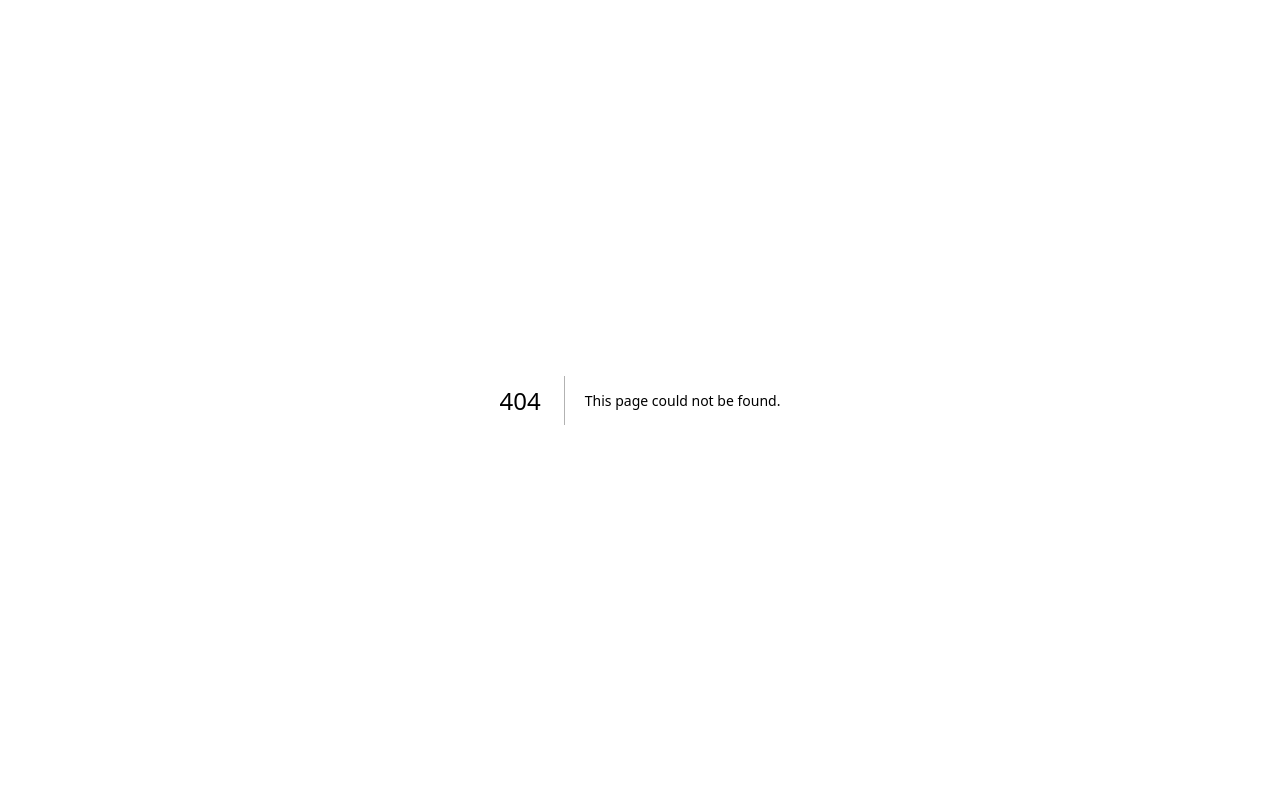
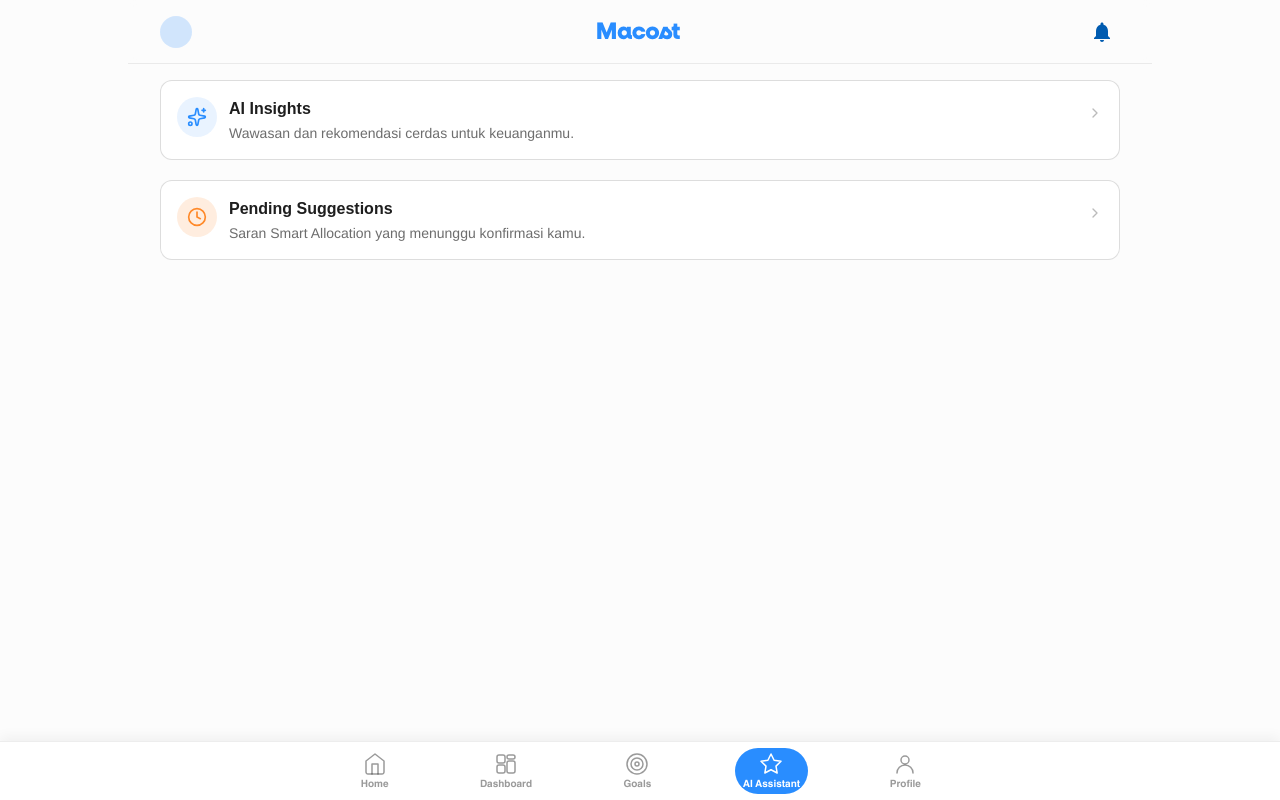
Before and after one commit to hidnira-lab/macost, a Next.js app in the folder apps/web/: page /ai in a window 1280 px wide. Before the commit this address had no page. Built offline with nearby package versions, Linux system fonts and the light colour scheme.

Commit message:
fix(ui): improve phase 2 UX consistency

```diff
--- /dev/null
+++ b/apps/web/app/ai/page.tsx
@@ -0,0 +1,114 @@
+'use client'
+
+import { useRouter } from 'next/navigation'
+import BottomNav from '@/components/BottomNav'
+import { Sparkles, Clock, ChevronRight } from 'lucide-react'
+
+export default function AiAssistantPage() {
+  const router = useRouter()
+
+  return (
+    <div className="min-h-screen" style={{ backgroundColor: '#fcfcfc' }}>
+      <div className="mx-auto w-full px-4 md:max-w-2xl md:px-6 lg:max-w-5xl lg:px-8 pb-28 md:pb-32 lg:pb-32">
+        {/* ── Header ── */}
+        <header className="sticky top-0 z-10 -mx-4 flex h-16 items-center justify-between border-b border-[rgba(30,30,30,0.08)] bg-[rgba(252,252,252,0.8)] px-4 backdrop-blur-[6px] md:-mx-6 md:px-6 lg:-mx-8 lg:px-8">
+          <div className="h-8 w-8 shrink-0 rounded-full bg-[rgba(41,141,255,0.2)]" />
+          <h1 className="font-display text-2xl font-extrabold tracking-tight text-[#298dff]">
+            Macost
+          </h1>
+          <button
+            className="flex h-9 w-9 items-center justify-center rounded-full transition-colors hover:bg-[rgba(30,30,30,0.05)]"
+            aria-label="Notifikasi"
+          >
+            <svg width="16" height="20" viewBox="0 0 16 20" fill="none" xmlns="http://www.w3.org/2000/svg">
+              <path d="M8 20C9.1 20 10 19.1 10 18H6C6 19.1 6.9 20 8 20ZM14 14V9C14 5.93 12.36 3.36 9.5 2.68V2C9.5 1.17 8.83 0.5 8 0.5C7.17 0.5 6.5 1.17 6.5 2V2.68C3.64 3.36 2 5.92 2 9V14L0 16V17H16V16L14 14Z" fill="#005BB0" />
+            </svg>
+          </button>
+        </header>
+
+        {/* ── AI Insights Card ── */}
+        <div
+          className="rounded-xl overflow-hidden mb-5 mt-4 cursor-pointer transition-shadow hover:shadow-md"
+          style={{
+            backgroundColor: '#ffffff',
+            border: '1px solid rgba(30,30,30,0.15)',
+          }}
+          onClick={() => {
+            // Placeholder — AI Insights akan diimplementasikan kemudian
+          }}
+        >
+          <div className="px-4 pt-4 pb-4">
+            <div className="flex items-start gap-3">
+              <div
+                className="w-10 h-10 rounded-full flex items-center justify-center shrink-0"
+                style={{ backgroundColor: 'rgba(41,141,255,0.1)' }}
+              >
+                <Sparkles className="w-5 h-5" style={{ color: '#298dff' }} />
+              </div>
+              <div className="flex-1 min-w-0">
+                <p
+                  className="text-base font-semibold"
+                  style={{ fontFamily: "'Neulis', sans-serif", color: '#1e1e1e' }}
+                >
+                  AI Insights
+                </p>
+                <p
+                  className="text-sm mt-0.5"
+                  style={{ fontFamily: 'Helvetica, sans-serif', color: 'rgba(30,30,30,0.65)' }}
+                >
+                  Wawasan dan rekomendasi cerdas untuk keuanganmu.
+                </p>
+              </div>
+              <ChevronRight
+                className="w-4 h-4 shrink-0 mt-2"
+                style={{ color: 'rgba(30,30,30,0.3)' }}
+              />
+            </div>
+          </div>
+        </div>
+
+        {/* ── Pending Suggestions Card ── */}
+        <div
+          className="rounded-xl overflow-hidden cursor-pointer transition-shadow hover:shadow-md"
+          style={{
+            backgroundColor: '#ffffff',
+            border: '1px solid rgba(30,30,30,0.15)',
+          }}
+          onClick={() => router.push('/allocations/pending')}
+        >
+          <div className="px-4 pt-4 pb-4">
+            <div className="flex items-start gap-3">
+              <div
+                className="w-10 h-10 rounded-full flex items-center justify-center shrink-0"
+                style={{ backgroundColor: 'rgba(255,137,41,0.15)' }}
+              >
+                <Clock className="w-5 h-5" style={{ color: '#ff8929' }} />
+              </div>
+              <div className="flex-1 min-w-0">
+                <p
+                  className="text-base font-semibold"
+                  style={{ fontFamily: "'Neulis', sans-serif", color: '#1e1e1e' }}
+                >
+                  Pending Suggestions
+                </p>
+                <p
+                  className="text-sm mt-0.5"
+                  style={{ fontFamily: 'Helvetica, sans-serif', color: 'rgba(30,30,30,0.65)' }}
+                >
+                  Saran Smart Allocation yang menunggu konfirmasi kamu.
+                </p>
+              </div>
+              <ChevronRight
+                className="w-4 h-4 shrink-0 mt-2"
+                style={{ color: 'rgba(30,30,30,0.3)' }}
+              />
+            </div>
+          </div>
+        </div>
+      </div>
+
+      {/* ─── Bottom Navigation Bar ────────────────────────────────── */}
+      <BottomNav activeTab="AI Assistant" />
+    </div>
+  )
+}
--- a/apps/web/app/allocations/pending/page.tsx
+++ b/apps/web/app/allocations/pending/page.tsx
@@ -242,6 +242,7 @@ export default function PendingAllocationsPage() {
         transaksiId={reviewingId ?? ''}
         suggestion={reviewSuggestion}
         sideIncomeAmount={reviewSideIncome}
+        context="pending"
         onClose={handleModalClose}
         onConfirmed={handleConfirmed}
         onSkipped={handleSkipped}
--- a/apps/web/app/goals/page.tsx
+++ b/apps/web/app/goals/page.tsx
@@ -130,25 +130,20 @@ export default function GoalsPage() {
     <div className="min-h-screen" style={{ backgroundColor: '#fcfcfc' }}>
       <div className="mx-auto w-full px-4 pb-28 md:max-w-2xl md:px-6 md:pb-32 lg:max-w-5xl lg:px-8 lg:pb-32">
         {/* ── Top Header ── */}
-        <div className="flex items-center justify-between pt-8 pb-4">
-          <h1
-            className="text-2xl font-bold"
-            style={{
-              fontFamily: "'Neulis', sans-serif",
-              color: '#298dff',
-            }}
+        <header className="sticky top-0 z-10 -mx-4 flex h-16 items-center justify-between border-b border-[rgba(30,30,30,0.08)] bg-[rgba(252,252,252,0.8)] px-4 backdrop-blur-[6px] md:-mx-6 md:px-6 lg:-mx-8 lg:px-8">
+          <div className="h-8 w-8 shrink-0 rounded-full bg-[rgba(41,141,255,0.2)]" />
+          <h1 className="font-display text-2xl font-extrabold tracking-tight text-[#298dff]">
+            Macost
+          </h1>
+          <button
+            className="flex h-9 w-9 items-center justify-center rounded-full transition-colors hover:bg-[rgba(30,30,30,0.05)]"
+            aria-label="Notifikasi"
           >
-            Goal Saya
-          </h1>
-          <div className="flex items-center gap-3">
-            <button className="w-9 h-9 rounded-full flex items-center justify-center" style={{ backgroundColor: 'rgba(30,30,30,0.05)' }} aria-label="Notifikasi">
-              <Bell className="w-4 h-4" style={{ color: '#1e1e1e' }} />
-            </button>
-            <button onClick={handleLogout} className="w-9 h-9 rounded-full flex items-center justify-center" style={{ backgroundColor: '#298dff' }} aria-label="Profil">
-              <User className="w-4 h-4 text-white" />
-            </button>
-          </div>
-        </div>
+            <svg width="16" height="20" viewBox="0 0 16 20" fill="none" xmlns="http://www.w3.org/2000/svg">
+              <path d="M8 20C9.1 20 10 19.1 10 18H6C6 19.1 6.9 20 8 20ZM14 14V9C14 5.93 12.36 3.36 9.5 2.68V2C9.5 1.17 8.83 0.5 8 0.5C7.17 0.5 6.5 1.17 6.5 2V2.68C3.64 3.36 2 5.92 2 9V14L0 16V17H16V16L14 14Z" fill="#005BB0" />
+            </svg>
+          </button>
+        </header>
 
         {/* ── Strategy Toggle ── */}
         <div className="mb-4 lg:flex">
--- a/apps/web/app/transactions/new/page.tsx
+++ b/apps/web/app/transactions/new/page.tsx
@@ -4,7 +4,8 @@ import { useState, useEffect } from 'react'
 import { useRouter } from 'next/navigation'
 import { apiFetch, apiMutate } from '@/lib/api/client'
 import { getToken } from '@/lib/auth/session'
-import type { Category, Wallet } from '@/lib/api/types'
+import type { Category, Wallet, Transaction, AllocationSuggestionResponse } from '@/lib/api/types'
+import SmartAllocationModal from '@/components/SmartAllocationModal'
 
 const USE_MOCK = typeof window !== 'undefined'
   ? process.env.NEXT_PUBLIC_USE_MOCK === 'true'
@@ -48,6 +49,15 @@ export default function NewTransactionPage() {
   const [wallets, setWallets] = useState<Wallet[]>([])
   const [saving, setSaving] = useState(false)
   const [error, setError] = useState<string | null>(null)
+
+  // Smart Allocation modal state
+  const [savingSuccess, setSavingSuccess] = useState(false)
+  const [modalOpen, setModalOpen] = useState(false)
+  const [modalLoading, setModalLoading] = useState(false)
+  const [savedTransactionId, setSavedTransactionId] = useState<string | null>(null)
+  const [suggestion, setSuggestion] = useState<AllocationSuggestionResponse | null>(null)
+  const [sideIncomeAmount, setSideIncomeAmount] = useState<number | undefined>(undefined)
+  const [fetchError, setFetchError] = useState<string | null>(null)
 
   useEffect(() => {
     async function init() {
@@ -97,7 +107,7 @@ export default function NewTransactionPage() {
     setSaving(true)
     setError(null)
     try {
-      await apiMutate(
+      const saved = await apiMutate<Transaction>(
         '/api/transactions',
         'POST',
         {
@@ -110,12 +120,57 @@ export default function NewTransactionPage() {
           catatan: note || null,
         }
       )
-      router.back()
+
+      setSavingSuccess(true)
+      setSavedTransactionId(saved.id_transaksi)
+
+      // If allocation suggestion is available, fetch it
+      if (saved.allocation_suggestion_available) {
+        setModalLoading(true)
+        try {
+          const data = await apiFetch<AllocationSuggestionResponse>(
+            `/api/transactions/${saved.id_transaksi}/allocation-suggestion`
+          )
+          setSuggestion(data)
+          setSideIncomeAmount(amountNum)
+          setModalOpen(true)
+        } catch {
+          // Error fetching suggestion — show error toast, transaction is already saved
+          setFetchError('Gagal memuat saran alokasi. Cek nanti di halaman Pending.')
+        } finally {
+          setModalLoading(false)
+        }
+      }
     } catch {
       setError('Gagal menyimpan transaksi. Coba lagi.')
     } finally {
       setSaving(false)
     }
+  }
+
+  function handleModalClose() {
+    // Close/skip — save as pending suggestion via /skip endpoint
+    if (savedTransactionId) {
+      apiMutate(`/api/allocations/${savedTransactionId}/skip`, 'POST', null).catch(() => {})
+    }
+    setModalOpen(false)
+    setSuggestion(null)
+    setSideIncomeAmount(undefined)
+    setSavedTransactionId(null)
+  }
+
+  function handleSkipped() {
+    setModalOpen(false)
+    setSuggestion(null)
+    setSideIncomeAmount(undefined)
+    setSavedTransactionId(null)
+  }
+
+  function handleConfirmed() {
+    setModalOpen(false)
+    setSuggestion(null)
+    setSideIncomeAmount(undefined)
+    setSavedTransactionId(null)
   }
 
   return (
@@ -309,6 +364,44 @@ export default function NewTransactionPage() {
           {saving ? 'Menyimpan...' : 'Save Transaction'}
         </button>
       </div>
+
+      {/* ── Modal loading overlay (D-03) ── */}
+      {modalLoading && (
+        <div className="fixed inset-0 z-50 flex items-center justify-center" style={{ backgroundColor: 'rgba(30,30,30,0.2)' }}>
+          <div className="flex flex-col items-center gap-3 px-6 py-8 rounded-2xl bg-white shadow-lg">
+            <svg className="animate-spin h-8 w-8" style={{ color: '#298dff' }} xmlns="http://www.w3.org/2000/svg" fill="none" viewBox="0 0 24 24">
+              <circle className="opacity-25" cx="12" cy="12" r="10" stroke="currentColor" strokeWidth="4" />
+              <path className="opacity-75" fill="currentColor" d="M4 12a8 8 0 018-8V0C5.373 0 0 5.373 0 12h4z" />
+            </svg>
+            <p className="text-sm font-semibold" style={{ fontFamily: 'Helvetica, sans-serif', color: '#1e1e1e' }}>
+              Menghitung saran alokasi...
+            </p>
+          </div>
+        </div>
+      )}
+
+      {/* ── Fetch error toast ── */}
+      {fetchError && (
+        <div className="fixed bottom-20 left-4 right-4 z-50 max-w-sm mx-auto">
+          <div className="rounded-xl px-4 py-3 shadow-lg" style={{ backgroundColor: '#ffdad6', border: '1px solid #ba1a1a' }}>
+            <p className="text-sm" style={{ fontFamily: 'Helvetica, sans-serif', color: '#93000a' }} role="alert">
+              {fetchError}
+            </p>
+          </div>
+        </div>
+      )}
+
+      {/* ── Smart Allocation Modal ── */}
+      <SmartAllocationModal
+        open={modalOpen}
+        transaksiId={savedTransactionId ?? ''}
+        suggestion={suggestion}
+        sideIncomeAmount={sideIncomeAmount}
+        context="fresh"
+        onClose={handleModalClose}
+        onConfirmed={handleConfirmed}
+        onSkipped={handleSkipped}
+      />
     </div>
   )
 }
--- a/apps/web/components/BottomNav.tsx
+++ b/apps/web/components/BottomNav.tsx
@@ -49,7 +49,7 @@ const NAV_ITEMS: NavItem[] = [
         <path d="M12 2L15.09 8.26L22 9.27L17 14.14L18.18 21.02L12 17.77L5.82 21.02L7 14.14L2 9.27L8.91 8.26L12 2Z" stroke={active ? 'white' : 'rgba(30,30,30,0.45)'} strokeWidth="1.5" strokeLinecap="round" strokeLinejoin="round" fill="none"/>
       </svg>
     ),
-    href: '/allocations/pending',
+    href: '/ai',
   },
   {
     label: 'Profile',
--- a/apps/web/components/SmartAllocationModal.tsx
+++ b/apps/web/components/SmartAllocationModal.tsx
@@ -16,6 +16,8 @@ interface SmartAllocationModalProps {
   suggestion: AllocationSuggestionResponse | null
   /** Side income amount for dynamic body text — derived from suggestion if not provided */
   sideIncomeAmount?: number
+  /** Context for body copy: "fresh" = new transaction flow, "pending" = from pending suggestions page */
+  context?: 'fresh' | 'pending'
   onClose: () => void
   onConfirmed: () => void
   onSkipped: () => void
@@ -40,6 +42,7 @@ export default function SmartAllocationModal({
   transaksiId,
   suggestion,
   sideIncomeAmount,
+  context = 'fresh',
   onClose,
   onConfirmed,
   onSkipped,
@@ -254,6 +257,22 @@ export default function SmartAllocationModal({
             className="text-sm text-center leading-relaxed mb-4"
             style={{ fontFamily: 'Helvetica, sans-serif', color: '#1e1e1e' }}
           >
+            {context === 'pending' ? (
+              <>
+                Kamu memiliki saran alokasi dari pemasukan sampingan sebesar{' '}
+                <span className="font-bold" style={{ color: '#1e1e1e' }}>
+                  {formatRp(incomeAmount)}
+                </span>
+                . Alokasikan{' '}
+                <span className="font-bold" style={{ color: '#298dff' }}>
+                  {formatRp(suggestedAmount)} ({suggestedPct}%)
+                </span>{' '}
+                ke goal{' '}
+                <span className="font-semibold">{suggestedGoalName}</span> —
+                ini prioritas utama kamu saat ini.
+              </>
+            ) : (
+              <>
                 Pemasukan sampingan sebesar{' '}
                 <span className="font-bold" style={{ color: '#1e1e1e' }}>
                   {formatRp(incomeAmount)}
@@ -263,8 +282,10 @@ export default function SmartAllocationModal({
                   {formatRp(suggestedAmount)} ({suggestedPct}%)
                 </span>{' '}
                 ke goal{' '}
-            <span className="font-semibold">{suggestedGoalName}</span> — ini
-            prioritas utama kamu saat ini.
+                <span className="font-semibold">{suggestedGoalName}</span> —
+                ini prioritas utama kamu saat ini.
+              </>
+            )}
           </p>
 
           {/* ── Edit amount input ── */}
```
Lines whose indentation alone changed are shown as unchanged.
